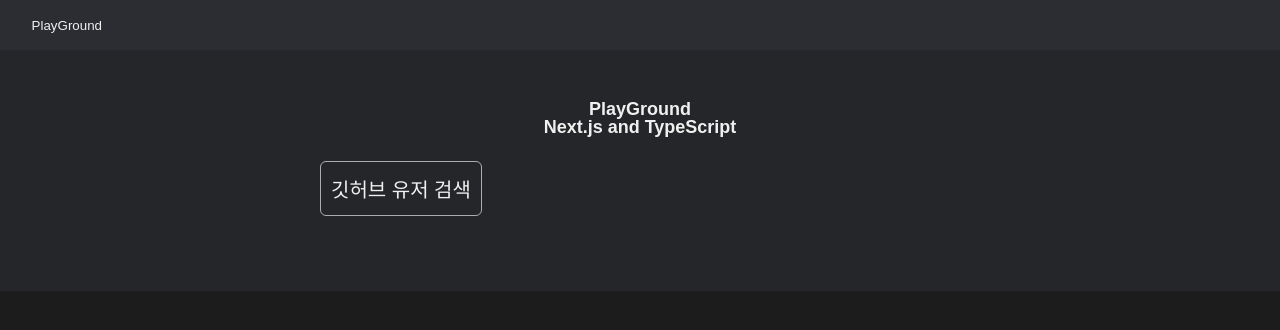
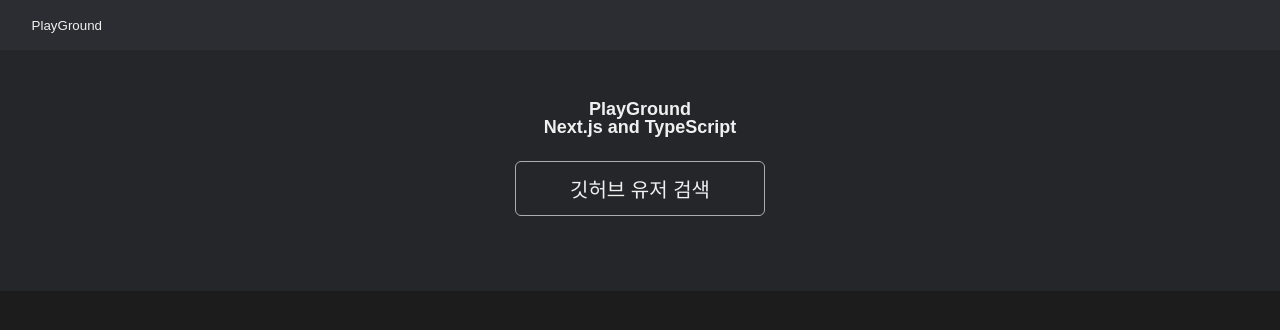
Before and after one commit to Bhanjo/next-playground, a Next.js app: page / in a window 1280 px wide. Shown: the top 330 px of the page. Built offline with nearby package versions, Linux system fonts and the light colour scheme.

Commit message:
style: 메인 페이지 버튼 레이아웃 변경

```diff
--- a/components/Main.tsx
+++ b/components/Main.tsx
@@ -32,16 +32,14 @@
     font-weight: bold;
     font-size: 18px;
   }
-
-  @media screen and (max-width: ${({ theme }) => theme.breakPoint.mobile}) {
-    /* width: 100%; */
-  }
 `;
 
 const ButtonList = styled.div`
-  /* background-color: red; */
+  width: 250px;
   margin: 25px auto;
-  width: 50%;
+  display: flex;
+  flex-direction: column;
+  justify-content: center;
 `;
 
 const UserFindBtn = styled.button`
```
